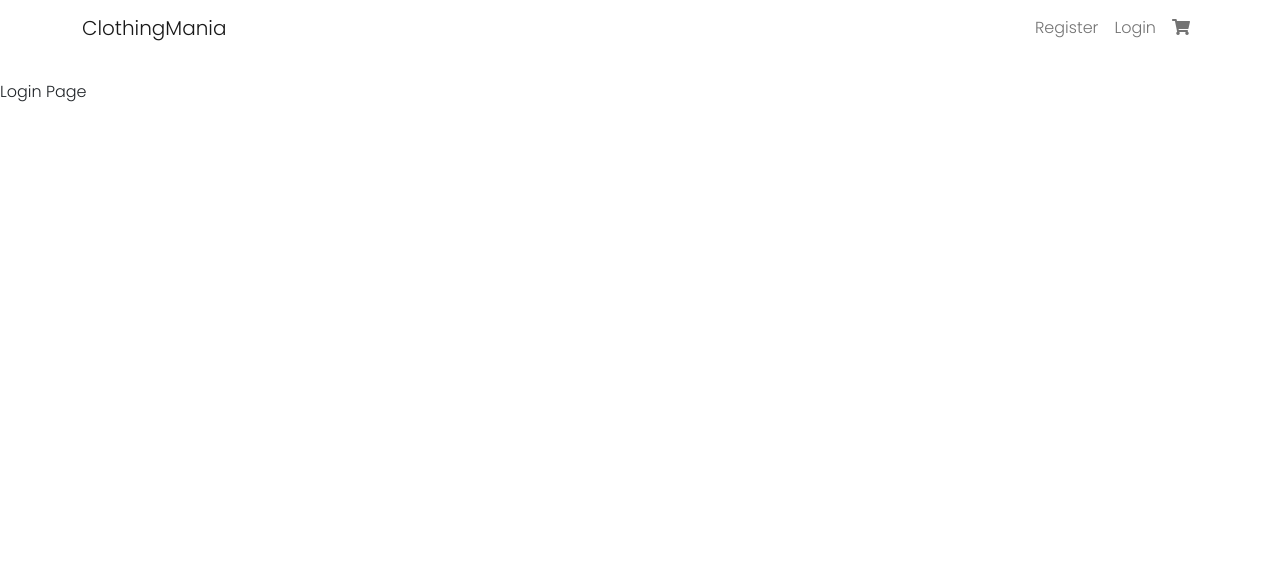
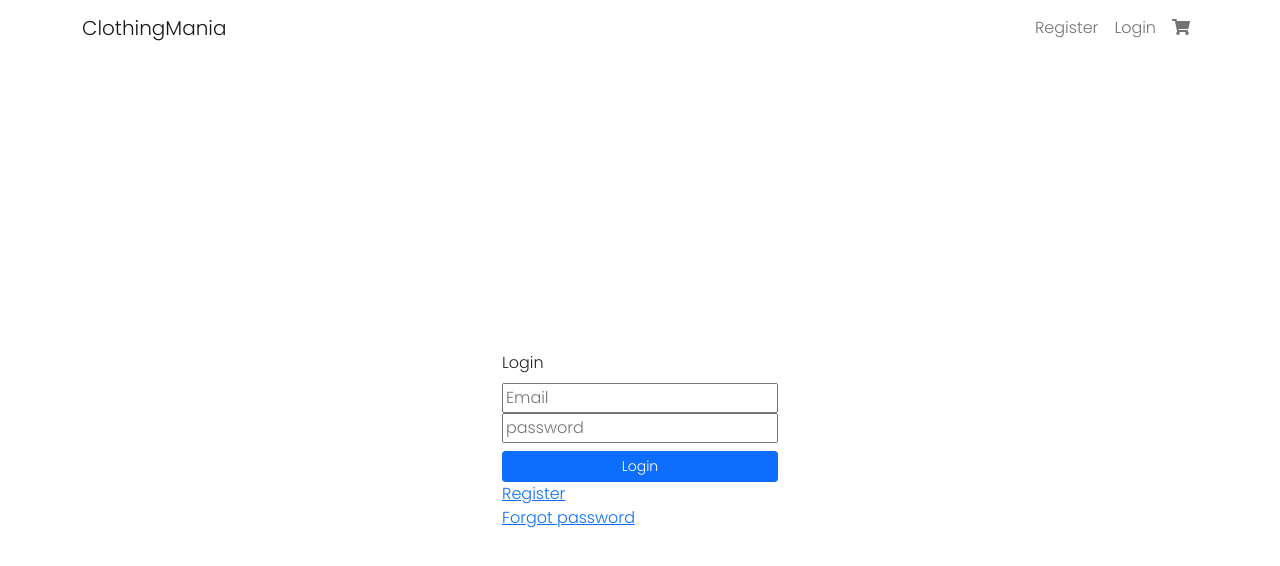
Before and after one commit to Physcript/Shop-Client, a React (Create React App) app: page /login in a window 1280 px wide. Shown: the top 566 px of the page. Built offline with nearby package versions, Linux system fonts and the light colour scheme.

Commit message:
login done

```diff
--- a/src/App.css
+++ b/src/App.css
@@ -36,3 +36,15 @@
     transform: rotate(360deg);
   }
 }
+
+
+@media (min-width: 768px) {
+  .w-md-50 {
+    width: 50% !important
+  }
+}
+@media (min-width: 576px) {
+  .w-sm-50 {
+    width: 25% !important
+  }
+}
--- a/src/Context/Cart/reducer.ts
+++ b/src/Context/Cart/reducer.ts
@@ -1,11 +1,15 @@
 
-import { ICartProps } from "../../interfaces/cart/cart";
 import { TCart } from "../../interfaces/cart/reducer";
-import { IProduct } from "../../interfaces/product";
-import {IAuthProps} from "../../interfaces/auth";
+import {IAuthProps, IUser} from "../../interfaces/auth";
+import {IProduct} from "../../interfaces/product";
 
 const reducer = (state: IAuthProps, action: TCart): IAuthProps => {
-    let item = action.payload
+    let item: IProduct | IUser | undefined = undefined
+
+    if ("payload" in action) {
+        item = action?.payload
+    }
+
     let items =  [...state.CART.cart ] ;
 
 
@@ -18,8 +22,10 @@ const reducer = (state: IAuthProps, action: TCart): IAuthProps => {
                 items[index].quantity = items[index].quantity + 1
 
             }else {
-                item.quantity = 1
-                items.push(item)
+                if ("quantity" in item!) {
+                    item!.quantity = 1
+                }
+                items.push(<IProduct>item)
             }
 
             return {
@@ -30,6 +36,13 @@ const reducer = (state: IAuthProps, action: TCart): IAuthProps => {
                     total: 0
                 }
             }
+        case 'LOGIN':
+            return {
+                ...state,
+                TOKEN: action.token,
+                USER: action.payload,
+                AUTH: true
+            }
         default:
             return {
                 ...state
--- a/src/interfaces/auth.ts
+++ b/src/interfaces/auth.ts
@@ -15,7 +15,7 @@ export const initialAuth = {
     CART: InitialCart
 }
 
-interface IUser {
+export interface IUser {
     _id: string,
     firstName: string,
     lastName: string,
--- a/src/pages/LoginPage.tsx
+++ b/src/pages/LoginPage.tsx
@@ -1,10 +1,77 @@
+import React, { useState,useContext } from 'react'
 
-
+import {Button, Container, FormLabel} from "react-bootstrap";
+import axios from 'axios'
+import cartContext from "../Context/Cart/cart";
+import { useNavigate } from 'react-router-dom'
 export interface ILoginPage {}
 const LoginPage = (props: ILoginPage) => {
+    const AuthContext = useContext(cartContext)
+    const Navi = useNavigate()
+    const [ loginData,setLoginData ] = useState({
+        email: '',
+        password: ''
+    })
+
+    const onChange = (e: React.ChangeEvent<HTMLInputElement>) => {
+        e.preventDefault()
+        const { name,value } = e.target
+        setLoginData((val) => ({
+            ...val,
+            [name]:value
+        }))
+    }
+
+    const loginHandler = (e: React.MouseEvent<HTMLButtonElement>) => {
+        e.preventDefault()
+        axios.request({
+            url: 'http://localhost:1337/api/login',
+            method: 'POST',
+            data: {
+                email: loginData.email,
+                password: loginData.password
+            }
+        })
+            .then((res) => {
+                const { user, token } = res.data.data
+                AuthContext.cartDispatch({ type: 'LOGIN', payload: user, token: token })
+                document.cookie = `token=${token}`
+                Navi('/')
+
+            })
+            .catch((err) => {
+                console.log(err.response)
+            })
+
+    }
+
     return (
-        <div>
-            Login Page
+        <div style = {{ height: '90vh' }} className = 'd-flex flex-column justify-content-center' >
+            <Container className = '' style = {{ width: '300px' }}>
+                <div className = 'd-flex flex-column mb-2'>
+                    <FormLabel>Login</FormLabel>
+                    <input
+                        className = ''
+                        type = 'text'
+                        placeholder = 'Email'
+                        name = 'email'
+                        value = { loginData.email }
+                        onChange = { onChange }
+                    />
+                    <input
+                        type = 'password'
+                        placeholder = 'password'
+                        name = 'password'
+                        value = { loginData.password }
+                        onChange = { onChange }
+                    />
+                </div>
+                <div className = 'd-flex flex-column '>
+                    <Button className = 'btn-sm' onClick = { loginHandler }>Login</Button>
+                    <a href = "#">Register</a>
+                    <a href = "#">Forgot password</a>
+                </div>
+            </Container>
         </div>
     )
 }
```
Also changed, not shown: src/interfaces/cart/reducer.ts (+7 -1 lines).
